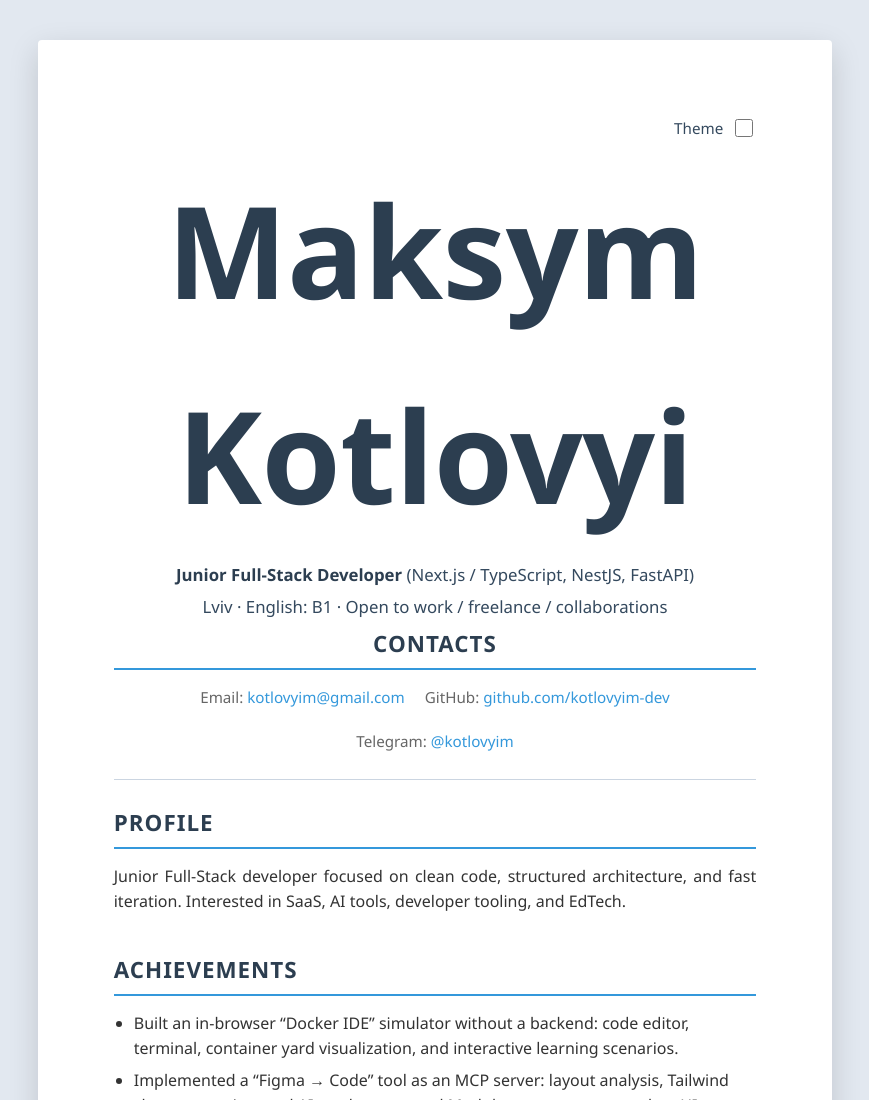
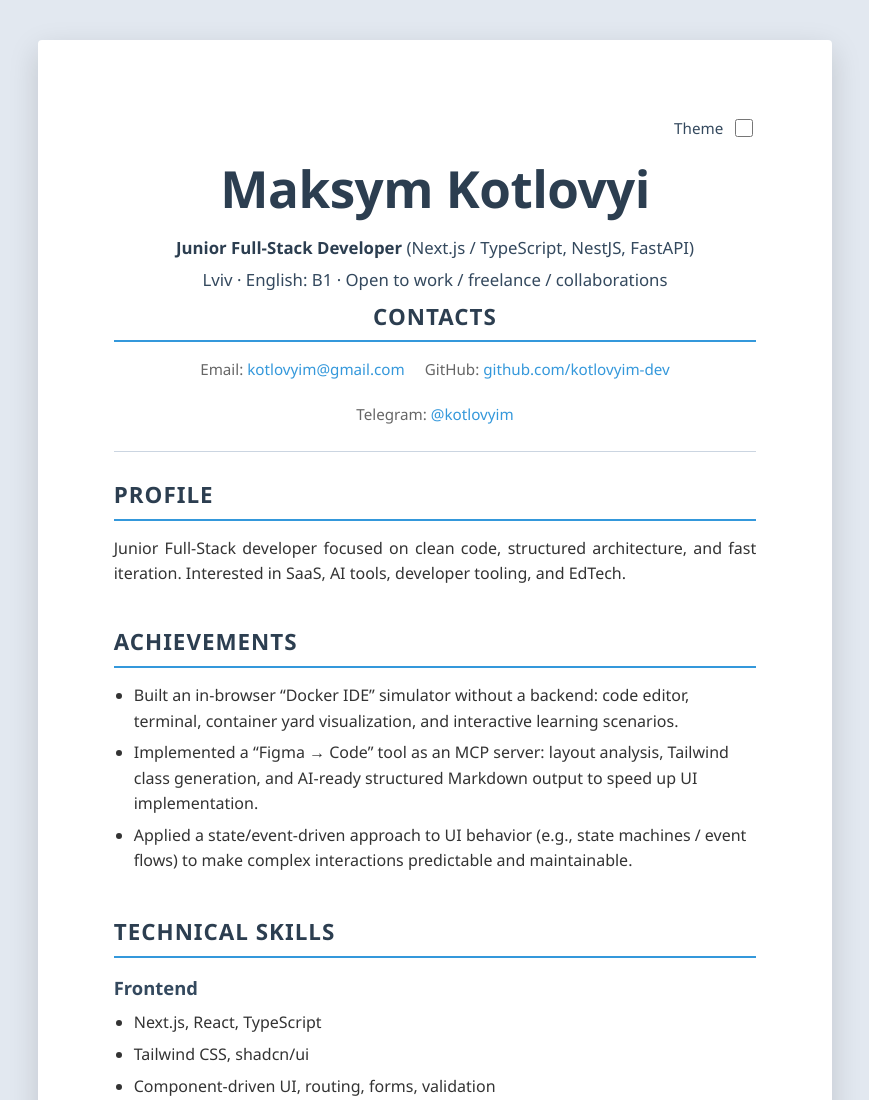
Before and after one commit to kotlovyim-dev/lab-cv, a plain HTML site: page index.html in a window 1280 px wide. Shown: the top 1100 px of the page, without its empty margins (205-1074 px from the left). Drawn offline with Linux system fonts and the light colour scheme; no server answers.

Commit message:
style: reduce font size of CV name for improved layout

```diff
--- a/styles.css
+++ b/styles.css
@@ -76,7 +76,7 @@
 }
 
 .cv-name {
-    font-size: 8rem;
+    font-size: 3.2rem;
     margin: 0 0 5px;
     color: var(--primary-color);
     letter-spacing: -0.5px;
```
